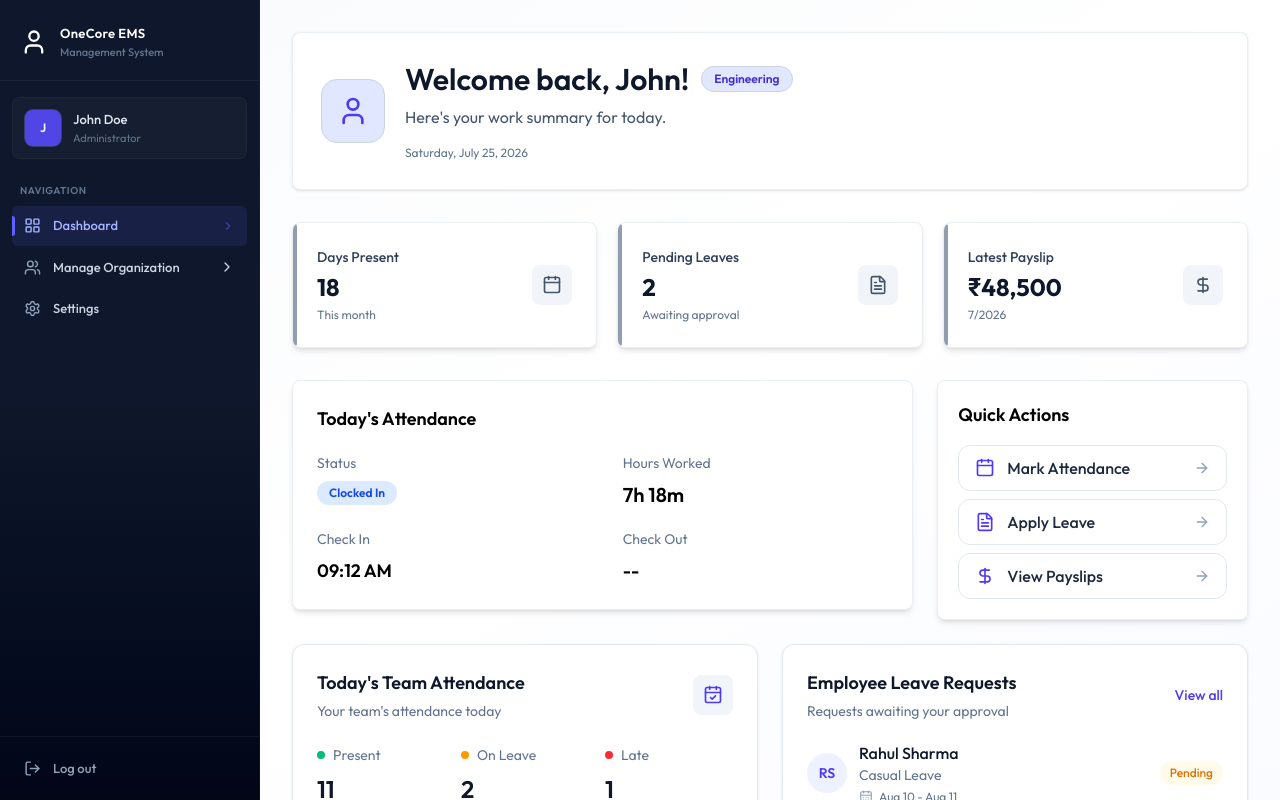
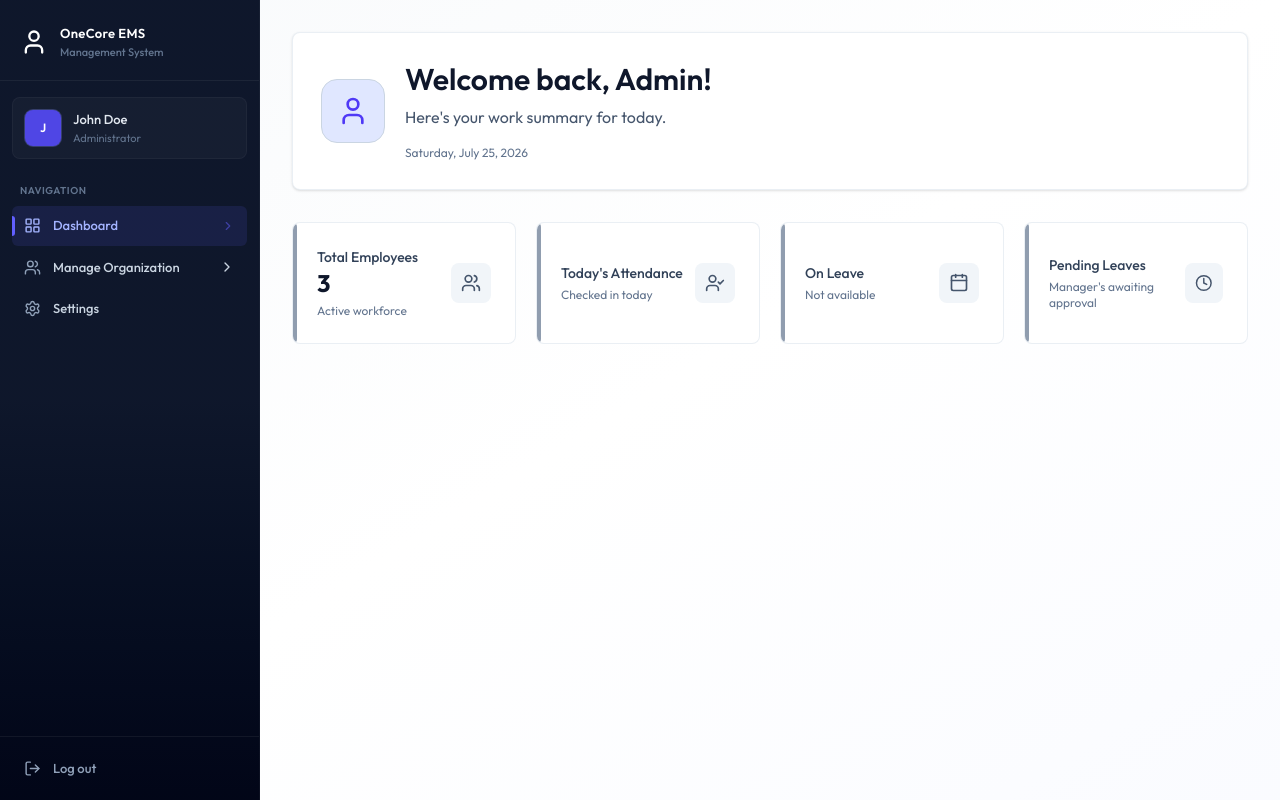
Before and after one commit to hiteshmahajan434/EMS, a React (Vite) app in the folder frontend/: page /dashboard in a window 1280 px wide. Built offline with nearby package versions, Linux system fonts and the light colour scheme; the HTML template or start-up script is replaced by a standard one.

Commit message:
Updated Dashboard for Admin Role

```diff
--- a/frontend/src/components/AdminDashboard.jsx
+++ b/frontend/src/components/AdminDashboard.jsx
@@ -1,5 +1,6 @@
-import { Building2Icon, CalendarIcon, FileTextIcon, UsersIcon } from 'lucide-react'
+import { CalendarIcon, ClockIcon, UserCheckIcon, UsersIcon, User } from 'lucide-react'
 import React from 'react'
+import PageHero from './layout/PageHero'
 
 const AdminDashboard = ({data}) => {
     const stats = [
@@ -10,35 +11,32 @@ const AdminDashboard = ({data}) => {
             description: "Active workforce"
         },
         {
-            icon: Building2Icon,
-            value: data.totalDepartments,
-            label: "Departments",
-            description: "Organization units"
-        },
-        {
-            icon: CalendarIcon,
-            value: data.todayAttendance,
+            icon: UserCheckIcon,
+            value: data.presentToday,
             label: "Today's Attendance",
             description: "Checked in today"
         },
         {
-            icon: FileTextIcon,
-            value: data.pendingLeaves,
+            icon: CalendarIcon,
+            value: data.onLeave,
+            label: "On Leave",
+            description: "Not available"
+        },
+        {
+            icon: ClockIcon,
+            value: data.pendingManagerLeaves,
             label: "Pending Leaves",
-            description: "Awaiting approval"
+            description: "Manager's awaiting approval"
         },
     ]
 
     return (
         <div className='animate-fade-in'>
-            <div className='page-header'>
-                <h1 className='page-title'>
-                    Dashboard
-                </h1>
-                <p className='page-subtitle'>
-                    Welcome back, Admin - here's your overview
-                </p>
-            </div>
+            <PageHero
+                icon={User}
+                title={"Welcome back, Admin!"}
+                subtitle={"Here's your work summary for today."}
+            />
 
             <div className='grid grid-cols-1 sm:grid-cols-2 lg:grid-cols-4 gap-4 sm:gap-5 mb-8'>
                 {stats.map((s) => (
@@ -54,9 +52,9 @@ const AdminDashboard = ({data}) => {
                             <p className='text-2xl font-bold text-slate-900'>
                                 {s.value}
                             </p>
-                            {/* <p className="text-xs text-slate-500 mt-1">
-                                {card.subtitle}
-                            </p> */}
+                            <p className="text-xs text-slate-500 mt-1">
+                                {s.description}
+                            </p>
                         </div>
                         <s.icon className='size-10 p-2.5 rounded-lg bg-slate-100  text-slate-600 group-hover:bg-indigo-50  group-hover:text-indigo-600 transition-colors duration-200'/>
                     </div>
--- a/frontend/src/pages/Dashboard.jsx
+++ b/frontend/src/pages/Dashboard.jsx
@@ -12,11 +12,12 @@ const Dashboard = () => {
 
     useEffect(() => {
         // For testing manager dashboard
-        setEmployeeData({
-            ...dummyEmployeeDashboardData,
-            role: "MANAGER",
-        });
-        setManagerData(dummyManagerDashboardData);
+        // setEmployeeData({
+        //     ...dummyEmployeeDashboardData,
+        //     role: "MANAGER",
+        // });
+        // setManagerData(dummyManagerDashboardData);
+        setEmployeeData(dummyAdminDashboardData);
 
         setTimeout(() => {
             setLoading(false);
@@ -48,7 +49,7 @@ const Dashboard = () => {
 
     // Admin
     if (employeeData.role === "ADMIN") {
-        return <AdminDashboard data={dummyAdminDashboardData} />;
+        return <AdminDashboard data={employeeData} />;
     }
 
     // Employee
```
